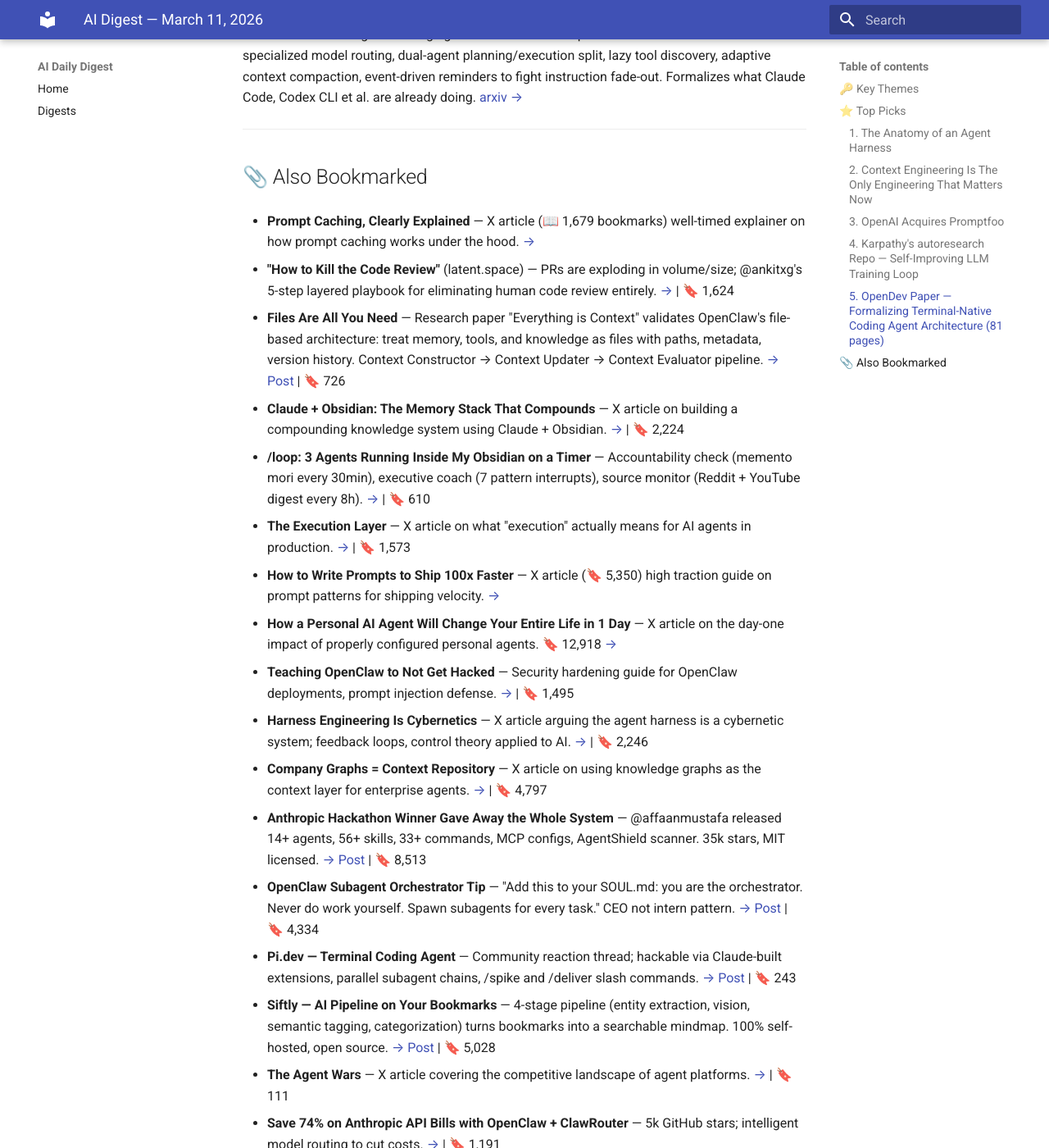
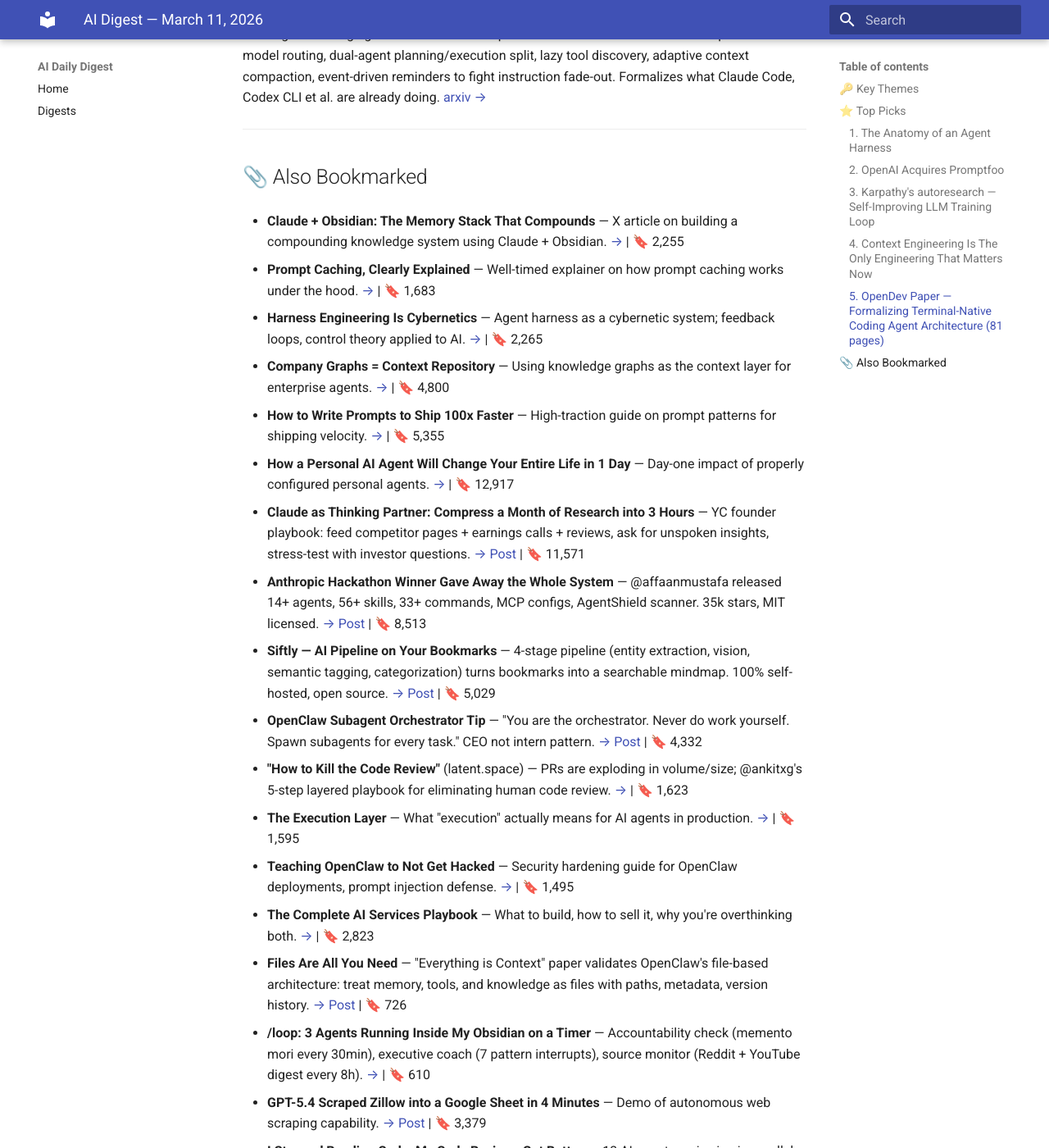
Before and after one commit to tongyuwang/ai-daily-digest, an MkDocs documentation site: the page built from docs/digests/2026-03-11.md, in a window 1280 px wide and 1400 px high, scrolled down 1884 px. Shown: the whole window at 82% size. Built offline with MkDocs 1.6.1 and Material for MkDocs 9.7.7, drawn with Linux system fonts in a browser that asks for light colours; some of the changed text lies outside the part shown.

Commit message:
Update digest 2026-03-11 (7AM refresh — add Every.to provisioner, prediction market hedge fund, Applied Intuition, full bookmark refresh)

```diff
--- a/docs/digests/2026-03-11.md
+++ b/docs/digests/2026-03-11.md
@@ -6,115 +6,119 @@
 
 ## 🔑 Key Themes
 
-- **Agent harness engineering is having a moment** — multiple high-signal posts on the architecture of CLI agents, dual-agent planning/execution splits, and what makes harnesses reliable vs. brittle
-- **Context is the new code** — "context engineering" is emerging as the dominant skill, with posts arguing it's the only engineering that matters now; file-based context systems (OpenClaw's approach) being formally validated by research
-- **OpenAI acquires Promptfoo** — the agentic security testing tool joins OpenAI Frontier; signals the evaluation/security gap in agent deployments is becoming a serious concern
-- **Autonomous research loops** — Karpathy's `autoresearch` repo and related work show self-improving LLM training loops that run indefinitely without human involvement
-- **Claude Code + Obsidian workflows** — multiple posts on using coding agents inside knowledge bases as always-on autonomous systems (accountability agents, research monitors, executive coaches)
+- **Agent harness engineering is having a moment** — multiple high-signal posts on the architecture of CLI agents, dual-agent planning/execution splits, and what makes harnesses reliable vs. brittle; the OpenDev paper formalizes the design space at 81 pages
+- **Context is the new code** — "context engineering" is emerging as the dominant skill; file-based context systems (OpenClaw's approach) formally validated by research; the move from prompt engineering to context architecture is complete
+- **OpenAI acquires Promptfoo** — the agentic security testing tool joins OpenAI Frontier; signals that evaluation/security is now a first-class concern in production agent deployments
+- **Autonomous research and coding loops** — Karpathy's `autoresearch` repo, parallel AI code review, and the `/loop` Obsidian agents all point toward systems that run and self-improve without human involvement
+- **The "AI skills" meta-narrative is peaking** — several high-bookmark articles on future-proof skills worth $175K–$500/hour; signals the anxiety wave about which skills survive
 
 ---
 
 ## ⭐ Top Picks
 
 ### 1. The Anatomy of an Agent Harness
-**[→ Post](https://x.com/i/article/2031387672686604289)** | 👁 237,925 | 🔖 2,087
+**[→ Post](https://x.com/i/article/2031387672686604289)** | 👁 262,471 | 🔖 2,282
 
 A deep-dive X article on what makes an agent harness actually work — the structural decisions, failure modes, and design patterns that separate production-grade harnesses from toys. High bookmark count signals this landed with builders. Essential reading if you're designing multi-agent systems.
 
 ---
 
-### 2. Context Engineering Is The Only Engineering That Matters Now
-**[→ Post](https://x.com/i/article/2030961916932427776)** | 👁 120,058 | 🔖 2,224
-
-Makes the case that prompt engineering is a dead meme — the real skill is shaping what context the model receives, when, and in what form. Argues that most agent failures are context failures, not model failures. Directly relevant to how OpenClaw's file-based architecture works.
-
----
-
-### 3. OpenAI Acquires Promptfoo
-**[→ Post](https://x.com/openai/status/2031052793835106753)** | 👁 1,759,007 | 🔖 1,584
+### 2. OpenAI Acquires Promptfoo
+**[→ Post](https://x.com/openai/status/2031052793835106753)** | 👁 1,796,411 | 🔖 1,590
 
 OpenAI is acquiring Promptfoo to strengthen agentic security testing and evaluation in OpenAI Frontier. Promptfoo stays open source under current license, existing customers continue to be supported. Big signal: even OpenAI is taking evaluation infrastructure seriously enough to acquire it rather than build it.
 
 ---
 
-### 4. Karpathy's `autoresearch` Repo — Self-Improving LLM Training Loop
-**[→ Post](https://x.com/karpathy/status/2030371219518931079)** | 👁 9,413,904 | 🔖 37,802
+### 3. Karpathy's `autoresearch` — Self-Improving LLM Training Loop
+**[→ Post](https://x.com/karpathy/status/2030371219518931079)** | 👁 9,440,812 | 🔖 37,848
 
-Karpathy packaged `autoresearch` into a minimal single-GPU repo (~630 lines). The loop: human iterates on the prompt (.md), AI agent iterates on the training code (.py). Goal is autonomous research progress with zero human involvement after setup. Each dot in the image = a full 5-minute LLM training run. Part code, part sci-fi. [GitHub →](https://github.com/karpathy/autoresearch)
+Karpathy packaged `autoresearch` into a minimal single-GPU repo (~630 lines). The loop: human iterates on the prompt (.md), AI agent iterates on the training code (.py). Goal is autonomous research progress with zero human involvement after setup. Each dot = a full 5-minute LLM training run. Accumulates git commits as it finds better settings. [GitHub →](https://github.com/karpathy/autoresearch)
+
+---
+
+### 4. Context Engineering Is The Only Engineering That Matters Now
+**[→ Post](https://x.com/i/article/2030961916932427776)** | 👁 17,158 | 🔖 499
+
+Makes the case that prompt engineering is dead — the real skill is shaping what context the model receives, when, and in what form. Argues that most agent failures are context failures, not model failures. Directly relevant to how OpenClaw's file-based architecture works.
 
 ---
 
 ### 5. OpenDev Paper — Formalizing Terminal-Native Coding Agent Architecture (81 pages)
-**[→ Post](https://x.com/omarsar0/status/2030771811705872435)** | 👁 135,603 | 🔖 3,000
+**[→ Post](https://x.com/omarsar0/status/2030771811705872435)** | 👁 135,963 | 🔖 3,005
 
-OpenDev is an 81-page paper on scaffolding, harness design, context engineering, and hard lessons from building CLI coding agents. Introduces: compound AI architecture with workload-specialized model routing, dual-agent planning/execution split, lazy tool discovery, adaptive context compaction, event-driven reminders to fight instruction fade-out. Formalizes what Claude Code, Codex CLI et al. are already doing. [arxiv →](https://arxiv.org/abs/2603.05344)
+OpenDev covers scaffolding, harness design, context engineering, and hard lessons from building CLI coding agents. Introduces: compound AI architecture with workload-specialized model routing, dual-agent planning/execution split, lazy tool discovery, adaptive context compaction, event-driven reminders to fight instruction fade-out. Formalizes what Claude Code, Codex CLI et al. are already doing. [arxiv →](https://arxiv.org/abs/2603.05344)
 
 ---
 
 ## 📎 Also Bookmarked
 
-- **Prompt Caching, Clearly Explained** — X article (📖 1,679 bookmarks) well-timed explainer on how prompt caching works under the hood. [→](https://x.com/i/article/2030573891501084672)
+- **Claude + Obsidian: The Memory Stack That Compounds** — X article on building a compounding knowledge system using Claude + Obsidian. [→](https://x.com/i/article/2030661433604870144) | 🔖 2,255
 
-- **"How to Kill the Code Review"** (latent.space) — PRs are exploding in volume/size; @ankitxg's 5-step layered playbook for eliminating human code review entirely. [→](https://www.latent.space/p/reviews-dead) | 🔖 1,624
+- **Prompt Caching, Clearly Explained** — Well-timed explainer on how prompt caching works under the hood. [→](https://x.com/i/article/2030573891501084672) | 🔖 1,683
 
-- **Files Are All You Need** — Research paper "Everything is Context" validates OpenClaw's file-based architecture: treat memory, tools, and knowledge as files with paths, metadata, version history. Context Constructor → Context Updater → Context Evaluator pipeline. [→ Post](https://x.com/akshay_pachaar/status/2030306809697935556) | 🔖 726
+- **Harness Engineering Is Cybernetics** — Agent harness as a cybernetic system; feedback loops, control theory applied to AI. [→](https://x.com/i/article/2030414577213820928) | 🔖 2,265
 
-- **Claude + Obsidian: The Memory Stack That Compounds** — X article on building a compounding knowledge system using Claude + Obsidian. [→](https://x.com/i/article/2030661433604870144) | 🔖 2,224
+- **Company Graphs = Context Repository** — Using knowledge graphs as the context layer for enterprise agents. [→](https://x.com/i/article/2026484148097990656) | 🔖 4,800
+
+- **How to Write Prompts to Ship 100x Faster** — High-traction guide on prompt patterns for shipping velocity. [→](https://x.com/i/article/2030565198659301376) | 🔖 5,355
+
+- **How a Personal AI Agent Will Change Your Entire Life in 1 Day** — Day-one impact of properly configured personal agents. [→](https://x.com/i/article/2030366221749956608) | 🔖 12,917
+
+- **Claude as Thinking Partner: Compress a Month of Research into 3 Hours** — YC founder playbook: feed competitor pages + earnings calls + reviews, ask for unspoken insights, stress-test with investor questions. [→ Post](https://x.com/heyrimsha/status/2030614728591167973) | 🔖 11,571
+
+- **Anthropic Hackathon Winner Gave Away the Whole System** — @affaanmustafa released 14+ agents, 56+ skills, 33+ commands, MCP configs, AgentShield scanner. 35k stars, MIT licensed. [→ Post](https://x.com/godofprompt/status/2030434516397891732) | 🔖 8,513
+
+- **Siftly — AI Pipeline on Your Bookmarks** — 4-stage pipeline (entity extraction, vision, semantic tagging, categorization) turns bookmarks into a searchable mindmap. 100% self-hosted, open source. [→ Post](https://x.com/RoundtableSpace/status/2030308743078986013) | 🔖 5,029
+
+- **OpenClaw Subagent Orchestrator Tip** — "You are the orchestrator. Never do work yourself. Spawn subagents for every task." CEO not intern pattern. [→ Post](https://x.com/i/status/2030709689940635760) | 🔖 4,332
+
+- **"How to Kill the Code Review"** (latent.space) — PRs are exploding in volume/size; @ankitxg's 5-step layered playbook for eliminating human code review. [→](https://www.latent.space/p/reviews-dead) | 🔖 1,623
+
+- **The Execution Layer** — What "execution" actually means for AI agents in production. [→](https://x.com/i/article/2030890386416369664) | 🔖 1,595
+
+- **Teaching OpenClaw to Not Get Hacked** — Security hardening guide for OpenClaw deployments, prompt injection defense. [→](https://x.com/i/article/2030419224154525696) | 🔖 1,495
+
+- **The Complete AI Services Playbook** — What to build, how to sell it, why you're overthinking both. [→](https://x.com/i/article/2030249739963252736) | 🔖 2,823
+
+- **Files Are All You Need** — "Everything is Context" paper validates OpenClaw's file-based architecture: treat memory, tools, and knowledge as files with paths, metadata, version history. [→ Post](https://x.com/akshay_pachaar/status/2030306809697935556) | 🔖 726
 
 - **/loop: 3 Agents Running Inside My Obsidian on a Timer** — Accountability check (memento mori every 30min), executive coach (7 pattern interrupts), source monitor (Reddit + YouTube digest every 8h). [→](https://x.com/i/article/2030792504161804288) | 🔖 610
 
-- **The Execution Layer** — X article on what "execution" actually means for AI agents in production. [→](https://x.com/i/article/2030890386416369664) | 🔖 1,573
+- **GPT-5.4 Scraped Zillow into a Google Sheet in 4 Minutes** — Demo of autonomous web scraping capability. [→ Post](https://x.com/sawyerhood/status/2030041230512476481) | 🔖 3,379
 
-- **How to Write Prompts to Ship 100x Faster** — X article (🔖 5,350) high traction guide on prompt patterns for shipping velocity. [→](https://x.com/i/article/2030565198659301376)
+- **I Stopped Reading Code. My Code Reviews Got Better.** — 13 AI agents reviewing in parallel caught critical bugs. (every.to) [→](https://every.to/source-code/i-stopped-reading-code-my-code-reviews-got-better) | 🔖 124
 
-- **How a Personal AI Agent Will Change Your Entire Life in 1 Day** — X article on the day-one impact of properly configured personal agents. 🔖 12,918 [→](https://x.com/i/article/2030366221749956608)
+- **Save 74% on Anthropic API Bills with OpenClaw + ClawRouter** — 5k GitHub stars; intelligent model routing to cut costs. [→](https://x.com/i/article/2030130545158402048) | 🔖 1,192
 
-- **Teaching OpenClaw to Not Get Hacked** — Security hardening guide for OpenClaw deployments, prompt injection defense. [→](https://x.com/i/article/2030419224154525696) | 🔖 1,495
+- **Always-On opencode Server** — Run persistent coding sessions from any device via SSH. [→ Post](https://x.com/thdxr/status/2017691649384620057) | 🔖 2,599
 
-- **Harness Engineering Is Cybernetics** — X article arguing the agent harness is a cybernetic system; feedback loops, control theory applied to AI. [→](https://x.com/i/article/2030414577213820928) | 🔖 2,246
+- **Google ADK Open-Sourced + Gemini 3.1 Flash-Lite** — Always-on AI agents at negligible cost. [→ Post](https://x.com/dr_cintas/status/2030331618917789916) | 🔖 881
 
-- **Company Graphs = Context Repository** — X article on using knowledge graphs as the context layer for enterprise agents. [→](https://x.com/i/article/2026484148097990656) | 🔖 4,797
-
-- **Anthropic Hackathon Winner Gave Away the Whole System** — @affaanmustafa released 14+ agents, 56+ skills, 33+ commands, MCP configs, AgentShield scanner. 35k stars, MIT licensed. [→ Post](https://x.com/godofprompt/status/2030434516397891732) | 🔖 8,513
-
-- **OpenClaw Subagent Orchestrator Tip** — "Add this to your SOUL.md: you are the orchestrator. Never do work yourself. Spawn subagents for every task." CEO not intern pattern. [→ Post](https://x.com/i/status/2030709689940635760) | 🔖 4,334
-
-- **Pi.dev — Terminal Coding Agent** — Community reaction thread; hackable via Claude-built extensions, parallel subagent chains, /spike and /deliver slash commands. [→ Post](https://x.com/i/status/2030711083380433328) | 🔖 243
-
-- **Siftly — AI Pipeline on Your Bookmarks** — 4-stage pipeline (entity extraction, vision, semantic tagging, categorization) turns bookmarks into a searchable mindmap. 100% self-hosted, open source. [→ Post](https://x.com/RoundtableSpace/status/2030308743078986013) | 🔖 5,028
-
-- **The Agent Wars** — X article covering the competitive landscape of agent platforms. [→](https://x.com/i/article/2030678102314008576) | 🔖 111
-
-- **Save 74% on Anthropic API Bills with OpenClaw + ClawRouter** — 5k GitHub stars; intelligent model routing to cut costs. [→](https://x.com/i/article/2030130545158402048) | 🔖 1,191
-
-- **The Complete AI Services Playbook** — What to build, how to sell it, why you're overthinking both. [→](https://x.com/i/article/2030249739963252736) | 🔖 2,822
-
-- **"I Am Just a Text File"** — Ruben's substack on using Claude (Cowork) for deep self-reflection and business context setup. [→](https://ruben.substack.com/p/i-am-just-a-text-file) | 🔖 1,251
+- **Learn to Build Claude Code-Style Agents from Zero (Japanese)** — 12-lesson GitHub repo: agent loops, TodoWrite, context compaction, file-based task persistence, git worktree parallelism. [→ GitHub](https://github.com/shareAI-lab/learn-claude-code) | 🔖 890
 
 - **OpenClaw Multi-Topic Telegram Office** — Per-topic routing with 5 agents across 8 Telegram forum rooms; practical config included. [→ Post](https://x.com/Voxyz_ai/status/2030614508910076145) | 🔖 107
 
-- **Google ADK Open-Sourced + Gemini 3.1 Flash-Lite** — Always-on AI agents at negligible cost. [→ Post](https://x.com/dr_cintas/status/2030331618917789916) | 🔖 881
+- **Pi.dev — Terminal Coding Agent** — Hackable via Claude-built extensions, parallel subagent chains, /spike and /deliver slash commands. [→ Post](https://x.com/i/status/2030711083380433328) | 🔖 410
 
-- **I Stopped Reading Code. My Code Reviews Got Better.** — 13 AI agents reviewing in parallel caught critical bugs. (every.to) [→](https://every.to/source-code/i-stopped-reading-code-my-code-reviews-got-better) | 🔖 124
+- **"I Am Just a Text File"** — Ruben's substack on using Claude (Cowork) for deep self-reflection and business context setup. [→](https://ruben.substack.com/p/i-am-just-a-text-file) | 🔖 1,252
 
-- **Factory AI — 40+ CI Checks Under 6 Minutes** — "Merge recklessly" with agent-native guardrails. [→ Post](https://x.com/alvinsng/status/2030056110317818206) | 🔖 881
+- **Every.to 1-Click OpenClaw Provisioner (Coming Next Week)** — Pre-loaded with Every's custom tools, preferences, and app integrations. Dan Shipper says it's going to be major. [→ Post](https://x.com/danshipper/status/2031137760195821802) | 🔖 61
+
+- **Factory AI — 40+ CI Checks Under 6 Minutes** — "Merge recklessly" with agent-native guardrails. [→ Post](https://x.com/alvinsng/status/2030056110317818206) | 🔖 398
+
+- **Inside a Prediction Market Hedge Fund (Complete Breakdown)** — Full breakdown of quant strategies used at a prediction market fund. Relevant for AI + markets intersection. [→](https://x.com/i/article/2027306549417549824) | 🔖 1,500
+
+- **Durable Value in the Age of AI** — What retains value when AI commoditizes most skills. [→](https://x.com/i/article/2030352777776607232) | 🔖 25
+
+- **6 Skills Worth $500/Hour by Sept 2027** — Emerging high-value AI skill set. [→](https://x.com/i/article/2030339828831731712) | 🔖 1,968
+
+- **Skills Worth $175K in 2027, Learn in 100 Days** — Future-proof AI skills. [→](https://x.com/i/article/2030953967279104000) | 🔖 391
 
 - **OpenAI Codex Security** — Reduces false positives by 50%+, tests findings in sandboxes, auto-generates patches. [→ Post](https://x.com/i/status/2029987394422714658) | 🔖 1
 
-- **Claude as Thinking Partner: Compress a Month of Research into 3 Hours** — YC founder playbook: feed competitor pages + earnings calls + reviews, ask for unspoken insights, stress-test with investor questions. [→ Post](https://x.com/heyrimsha/status/2030614728591167973) | 🔖 11,536
-
-- **Learn to Build Claude Code-Style Agents from Zero (Japanese)** — 12-lesson GitHub repo covering agent loops, TodoWrite, context compaction, file-based task persistence, git worktree parallelism. [→ GitHub](https://github.com/shareAI-lab/learn-claude-code) | 🔖 890
-
-- **Durable Value in the Age of AI** — X article on what retains value when AI commoditizes most skills. [→](https://x.com/i/article/2030352777776607232) | 🔖 133
-
-- **Skills Worth $175K in 2027, Learn in 100 Days** — X article on future-proof AI skills. [→](https://x.com/i/article/2030953967279104000) | 🔖 391
-
-- **6 Skills Worth $500/Hour by Sept 2027** — X article on emerging high-value AI skill set. [→](https://x.com/i/article/2030339828831731712) | 🔖 1,968
-
-- **Always-On opencode Server — Run Sessions from Any Device** — SSHing into a persistent opencode instance; quick setup demo. [→ Post](https://x.com/thdxr/status/2017691649384620057) | 🔖 2,600
-
-- **GPT-5.4 Scraped Zillow into a Google Sheet in 4 Minutes** — Demo of autonomous web scraping capability. [→ Post](https://x.com/sawyerhood/status/2030041230512476481) | 🔖 3,377
+- **Applied Intuition — The $15B Physical AI Company Nobody Talks About** — Qasar Younis profile; 18 of top 20 global automakers, $1B ARR, DoD contracts, born on a Pakistan farm. [→ Post](https://x.com/i/status/2030703471721378109) | 🔖 1,012
 
 ---
 
-*Generated automatically by Moltwang · 2026-03-11 03:40 AM ET*
+*Generated automatically by Moltwang · 2026-03-11 07:00 AM ET*
```
Also changed, not shown: docs/digests/index.md (+1 -1 lines), docs/index.md (+1 -1 lines).
